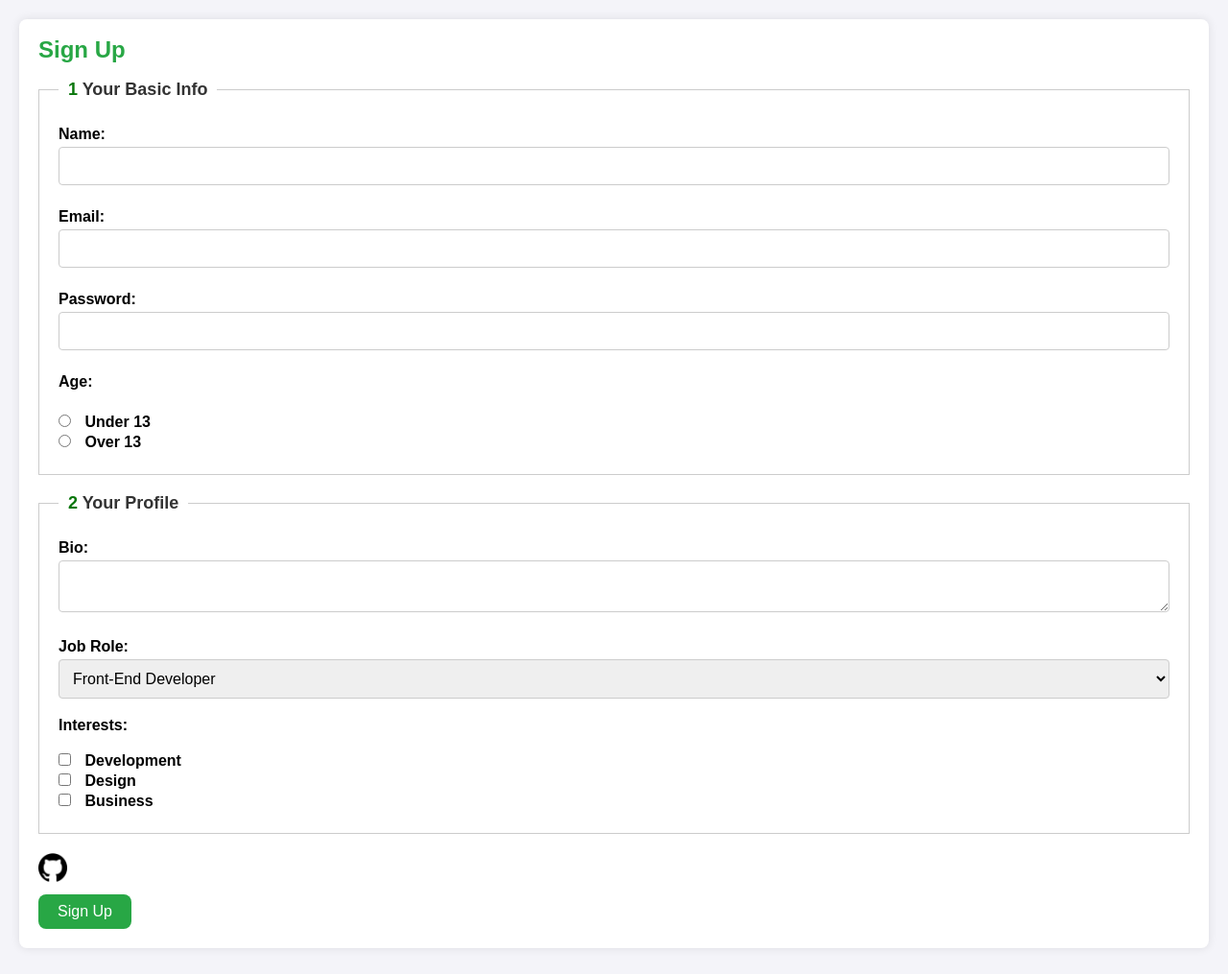
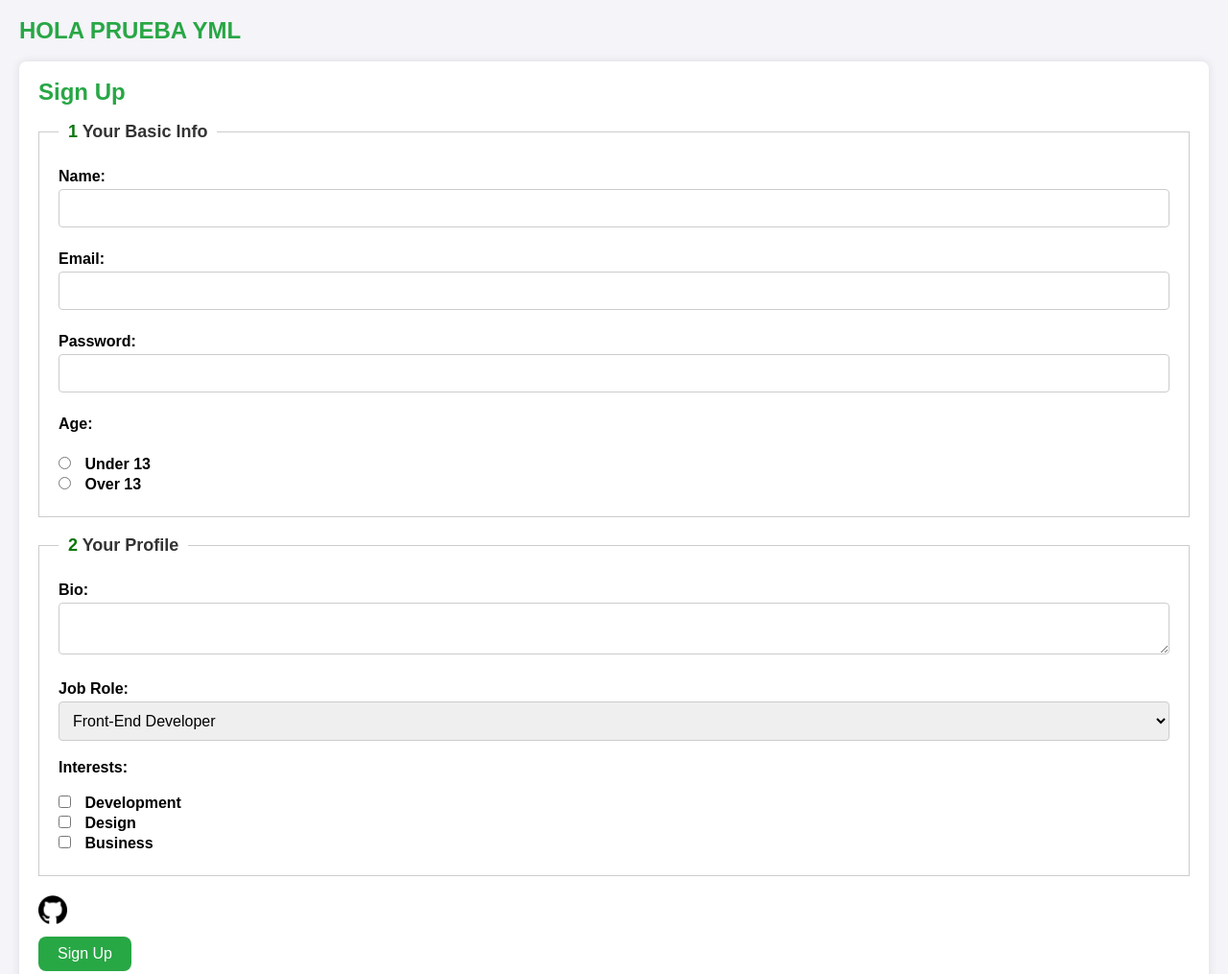
Before and after one commit to jav0314/useful-form, a website built with Vite: page index.html in a window 1280 px wide. Shown: the whole page at 96% size. Built offline with nearby package versions, Linux system fonts and the light colour scheme.

Commit message:
test yml

```diff
--- a/index.html
+++ b/index.html
@@ -10,6 +10,7 @@
   </head>
   <body>
     <div>
+      <h1>HOLA PRUEBA YML</h1>
       <form id="formTest" action="index.html" method="post">
         <h1>Sign Up</h1>
 
```
